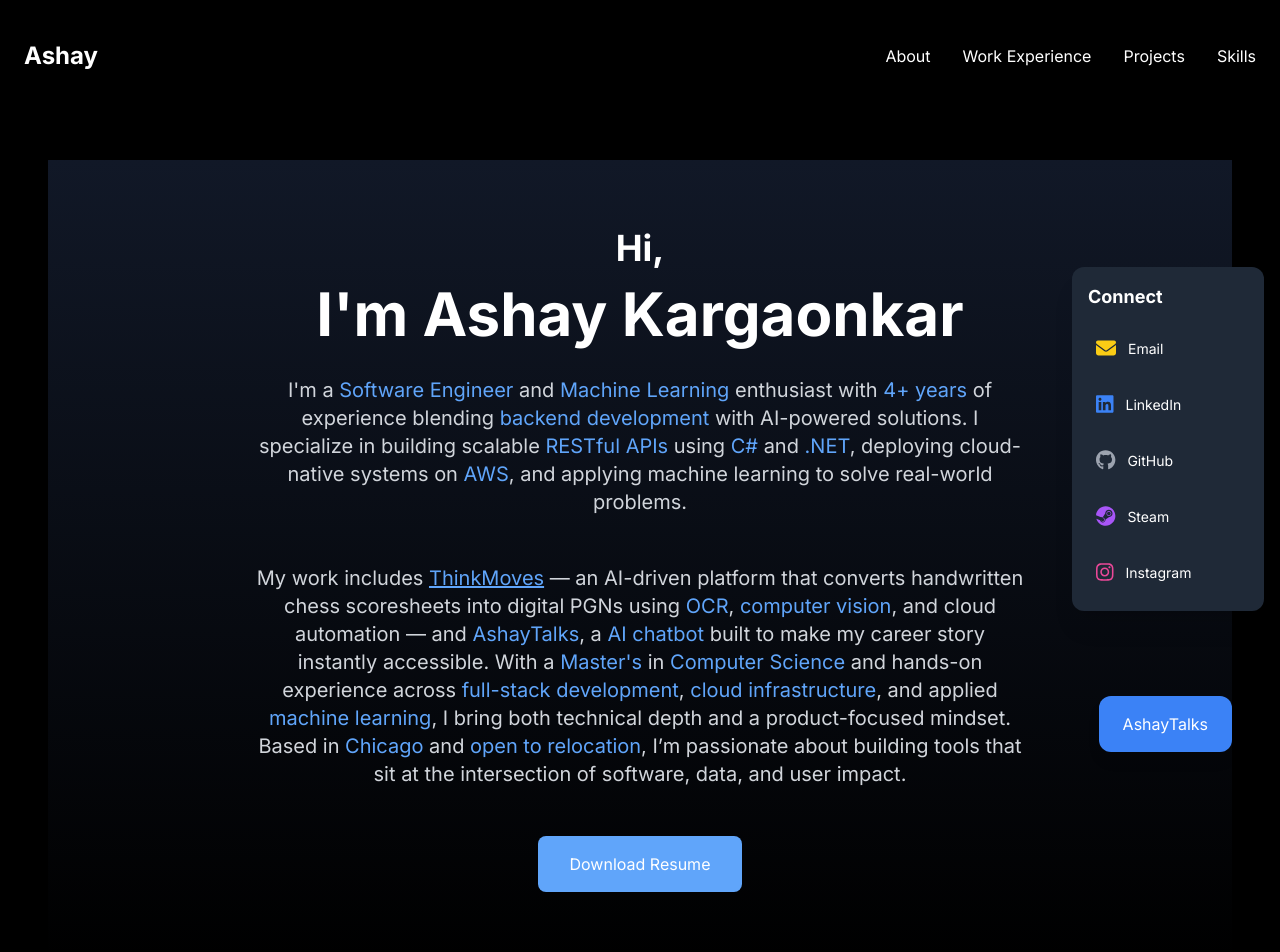
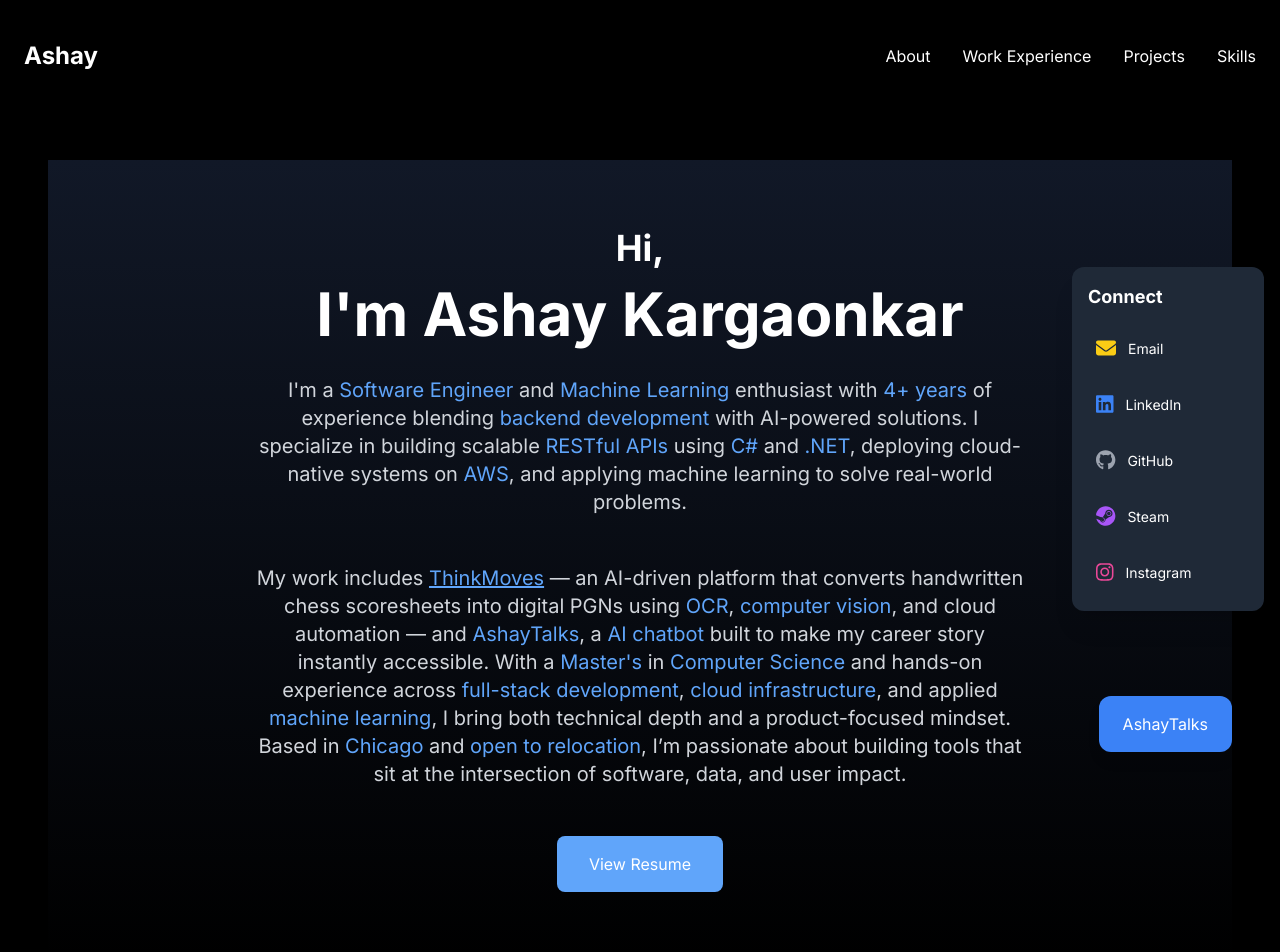
Before and after one commit to ashaykargaonkar/MyPortfolioUI, a Next.js app: page / in a window 1280 px wide. Shown: the top 952 px of the page. Built offline with nearby package versions, Linux system fonts and the light colour scheme.

Commit message:
UpdatedResume

```diff
--- a/components/Hero.tsx
+++ b/components/Hero.tsx
@@ -87,12 +87,12 @@
             className="flex flex-col sm:flex-row gap-4 justify-center"
           >
             <a
-              href="/AshayKargaonkarResume.pdf"
+              href="/Ashay-Kargaonkar-Backend Software Engineer  Machine Learning Engineer  Cloud & API Specialist.pdf"
               className="inline-block bg-blue-400 text-white px-8 py-4 rounded-lg hover:bg-blue-500 transition-colors duration-300"
               target="_blank"
               rel="noopener noreferrer"
             >
-              Download Resume
+              View Resume
             </a>
           </motion.div>
         </div>
```
Also changed, not shown: 2 other files (tests, documents, lock files or other folders).
